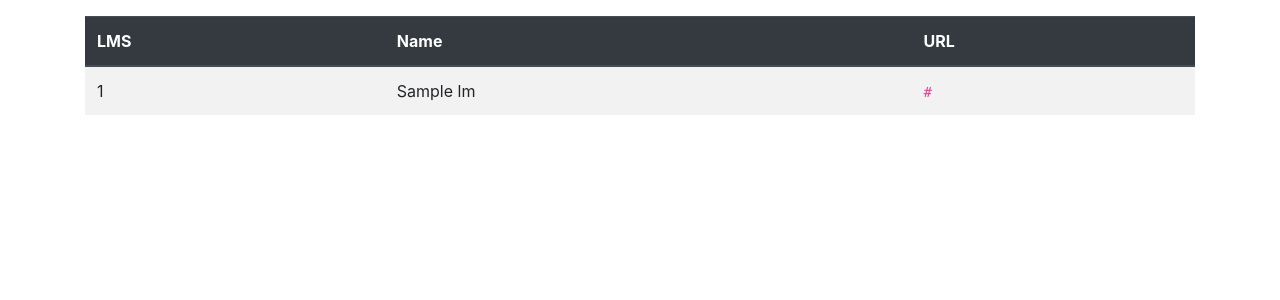
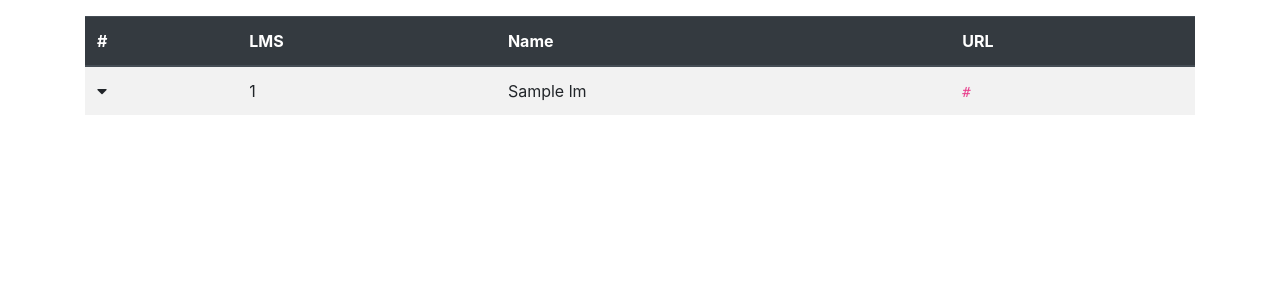
Before and after one commit to PremierLangage/wims-lti, a Django app: page / in a window 1280 px wide. Shown: the part 32-332 px from the top of the page. Run offline with Django 3.2, Linux system fonts and the light colour scheme; tables that the repository leaves empty hold one stand-in row (values such as "Sample post"); some libraries are stand-ins or nearby versions.

Commit message:
Added carets to HTML templates

```diff
--- a/lti_app/templates/lti_app/classes.html
+++ b/lti_app/templates/lti_app/classes.html
@@ -30,6 +30,7 @@
         <table class="table table-striped">
             <thead class="thead-dark">
                 <tr>
+                    <th scope="col">#</th>
                     <th scope="col">Classe</th>
                     <th scope="col">Name</th>
                     <th scope="col">ID LMS</th>
@@ -39,6 +40,7 @@
             <tbody>
                 {% for item in classes %}
                     <tr data-href="{% url 'lti:sheets' LMS.pk WIMS.pk item.pk %}">
+                        <td><i class="fas fa-caret-down"></i></td>
                         <td>{{ item.pk }}</td>
                         <td>{{ item.name }}</td>
                         <td>{{ item.lms_guid }}</td>
--- a/lti_app/templates/lti_app/lms.html
+++ b/lti_app/templates/lti_app/lms.html
@@ -12,6 +12,7 @@
         <table class="table table-striped">
             <thead class="thead-dark">
                 <tr>
+                    <th scope="col">#</th>
                     <th scope="col">LMS</th>
                     <th scope="col">Name</th>
                     <th scope="col">URL</th>
@@ -20,6 +21,7 @@
             <tbody>
                 {% for item in LMS %}
                     <tr>
+                        <td data-href="{% url 'lti:wims' item.pk %}"><i class="fas fa-caret-down"></i></td>
                         <td data-href="{% url 'lti:wims' item.pk %}">{{ item.pk }}</td>
                         <td data-href="{% url 'lti:wims' item.pk %}">{{ item.name }}</td>
                         <td><code>{{ item.url }}</code></td>
--- a/lti_app/templates/lti_app/wims.html
+++ b/lti_app/templates/lti_app/wims.html
@@ -15,6 +15,7 @@
         <table class="table table-striped">
             <thead class="thead-dark">
                 <tr>
+                	<th scope="col">#</th>
                     <th scope="col">WIMS</th>
                     <th scope="col">Name</th>
                     <th scope="col">URL</th>
@@ -24,6 +25,7 @@
             <tbody>
                 {% for item in WIMS %}
                     <tr>
+                        <td data-href="{% url 'lti:classes' LMS.pk item.pk %}"><i class="fas fa-caret-down"></i></td>
                         <td data-href="{% url 'lti:classes' LMS.pk item.pk %}">{{ item.pk }}</td>
                         <td data-href="{% url 'lti:classes' LMS.pk item.pk %}">{{ item.name }}</td>
                         <td><code>{{ item.url }}</code></td>
```
